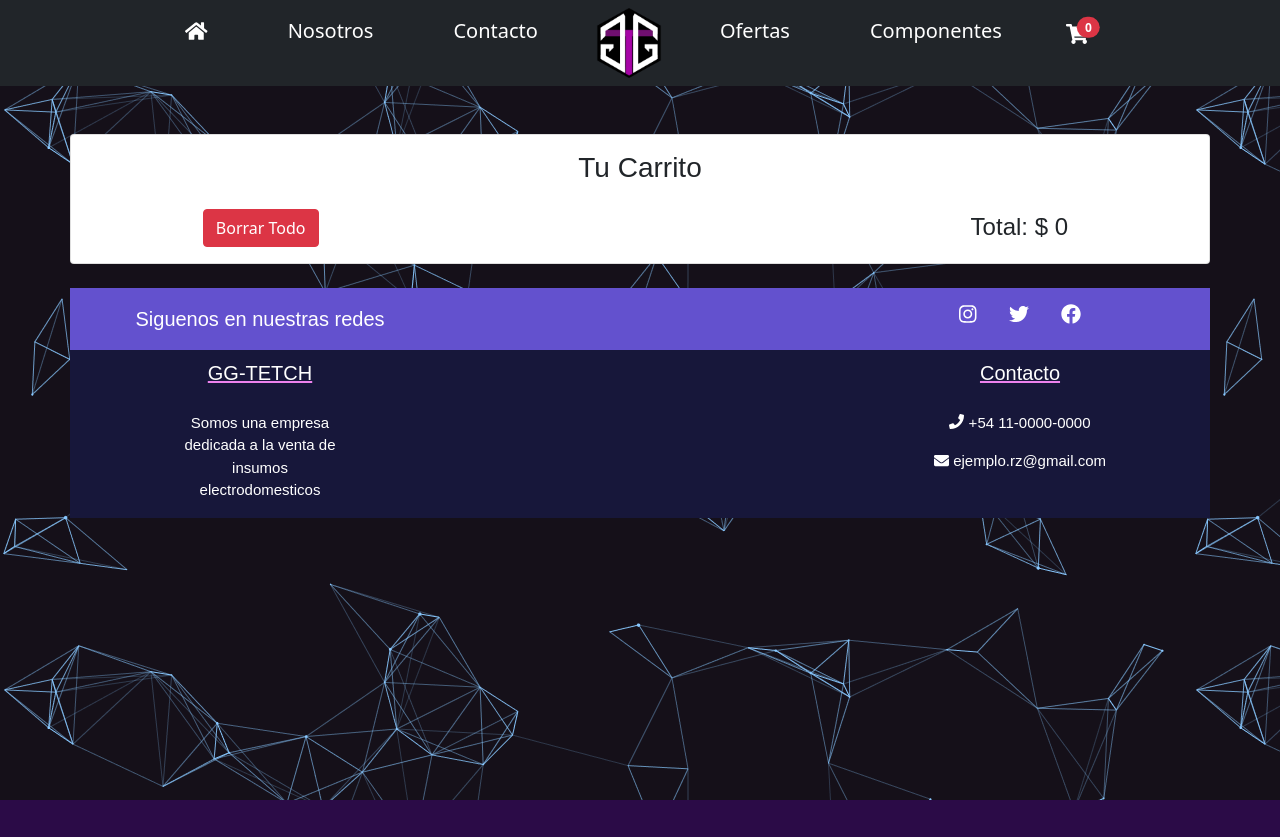
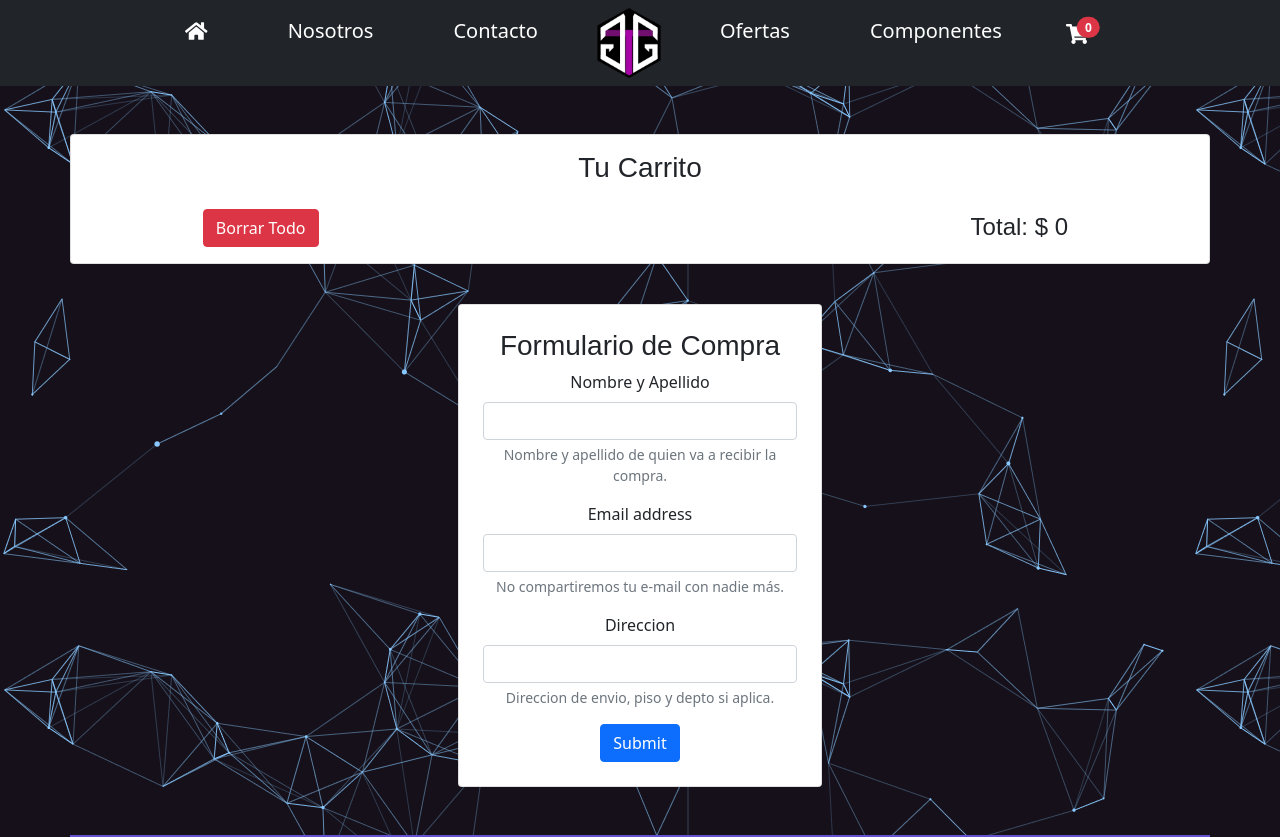
Before and after one commit to rozapa1998/ggtech2, a React (Create React App) app: page /cart in a window 1280 px wide. Shown: the top 837 px of the page. Before the commit the page ends 800 px from the top, so only its background shows below. Built offline with nearby package versions, Linux system fonts and the light colour scheme.

Commit message:
Formulario a BD

```diff
--- a/src/App.js
+++ b/src/App.js
@@ -17,6 +17,7 @@ import Cart from './components/Views/Cart/Cart';
 import Footer from './components/Views/Footer/Footer';
 //ItemsProvider
 import { CartProvider } from './components/CartProvider';
+
 
 const App = () => {
   return(
--- /dev/null
+++ b/src/components/Formulario/formulario.js
@@ -0,0 +1,92 @@
+import React, {useState,useContext} from 'react'
+import { db } from '../../firebase'
+import { CartContext } from '../CartProvider';
+
+
+
+const Formulario = ({importeCart}) => {
+
+    //Contexto del carrito
+    const {cart} = useContext(CartContext);
+
+    //Estado de los datos del Form
+    const [nombre, setNombre]       = useState("")
+    const [direccion, setDireccion] = useState("")
+    const [email, setEmail]         = useState("")
+
+    //Handler de los datos para su actualizacion
+    const handleOnchange = (e) =>{
+        if (e.target.name === "Nombre") {
+            setNombre(e.target.value)
+        }else if (e.target.name === "Email") {
+            setEmail(e.target.value)
+        }else if (e.target.name === "Direccion") {
+            setDireccion(e.target.value)
+        }
+    }
+
+    //Funcionalidada para agregar a la BD
+    const addCliente = async (e) =>{
+        const pedido = []
+
+        cart.forEach(e => {
+            pedido.push({title: e.title, cantidad: e.cantidad, precio: e.price})
+        });
+
+        const Cliente ={
+            Nombre: nombre,
+            Email: email,
+            Direccion: direccion,
+            Importe: importeCart,
+            Pedido: JSON.stringify(pedido)
+        }
+
+        e.preventDefault()
+        await db.collection("compras").doc().set(Cliente)
+
+
+
+    }
+
+
+    return (
+        <div className="Formulario">
+
+
+            <div className="container pb-4">
+                <div className="row">
+                    <div className="col-4">
+                    </div>
+
+                    <div className="col-4 card p-4">
+                        <h3>Formulario de Compra</h3>
+                    <form>
+                        <div className="mb-3">
+                                <label  className="form-label">Nombre y Apellido</label>
+                                <input type="text" className="form-control" id="inputNombre" name="Nombre" aria-describedby="emailHelp" value={nombre} onChange={handleOnchange}></input>
+                                <div id="emailHelp" className="form-text">Nombre y apellido de quien va a recibir la compra.</div>
+                        </div>
+                        <div className="mb-3">
+                            <label  className="form-label">Email address</label>
+                            <input type="email" className="form-control" id="InputEmail" name="Email" aria-describedby="emailHelp" value={email} onChange={handleOnchange}></input>
+                            <div id="emailHelp" className="form-text">No compartiremos tu e-mail con nadie más.</div>
+                        </div>
+                        <div className="mb-3">
+                            <label className="form-label">Direccion</label>
+                            <input type="text" className="form-control" id="InputPassword" name="Direccion" value={direccion} onChange={handleOnchange}></input>
+                            <div id="emailHelp" className="form-text">Direccion de envio, piso y depto si aplica.</div>
+                        </div>
+
+                        <button onClick={addCliente} className="btn btn-primary">Submit</button>
+                    </form>
+                    </div>
+
+                    <div className="col-4">
+                    </div>
+                </div>
+            </div>
+        </div>
+    )
+}
+
+export  {Formulario}
--- a/src/components/Views/Cart/Cart.js
+++ b/src/components/Views/Cart/Cart.js
@@ -1,12 +1,15 @@
-import React, { useContext } from 'react'
+import React, { useContext, useState } from 'react'
 import CartContextView from '../../CartContext/CartContextView'
 import { CartContext} from '../../CartProvider';
+//Formulario
+import { Formulario } from '../../Formulario/formulario';
 
 const Cart = () => {
 
     const {cart} = useContext(CartContext);
     const {clear} = useContext(CartContext);
     const {CalcularTotal} = useContext(CartContext);
+    const [importeCart, setImporteCart] = useState(CalcularTotal)
 
     const EliminarTodo = () =>{
         clear()
@@ -28,7 +31,6 @@ const Cart = () => {
                                                     cartItem={items}/>
                                                     )
                                         })}
-
                                 </div>
                                 <div className="row pb-3">
                                         <div className="col-4">
@@ -41,10 +43,13 @@ const Cart = () => {
                                                 <p className="card-text fs-4">Total: $ {CalcularTotal}</p>
                                         </div>
                                 </div>
-
-
                         </div>
-
+                    </div>
+                </div>
+                <div className="container pt-4 ">
+                    <div className="row pt-3">
+                        <Formulario
+                        importeCart={importeCart}/>
                     </div>
                 </div>
             </div>
--- /dev/null
+++ b/src/components/index.js
@@ -0,0 +1 @@
+export { formulario } from "./Formulario/formulario";
```
Lines whose indentation alone changed are shown as unchanged.
